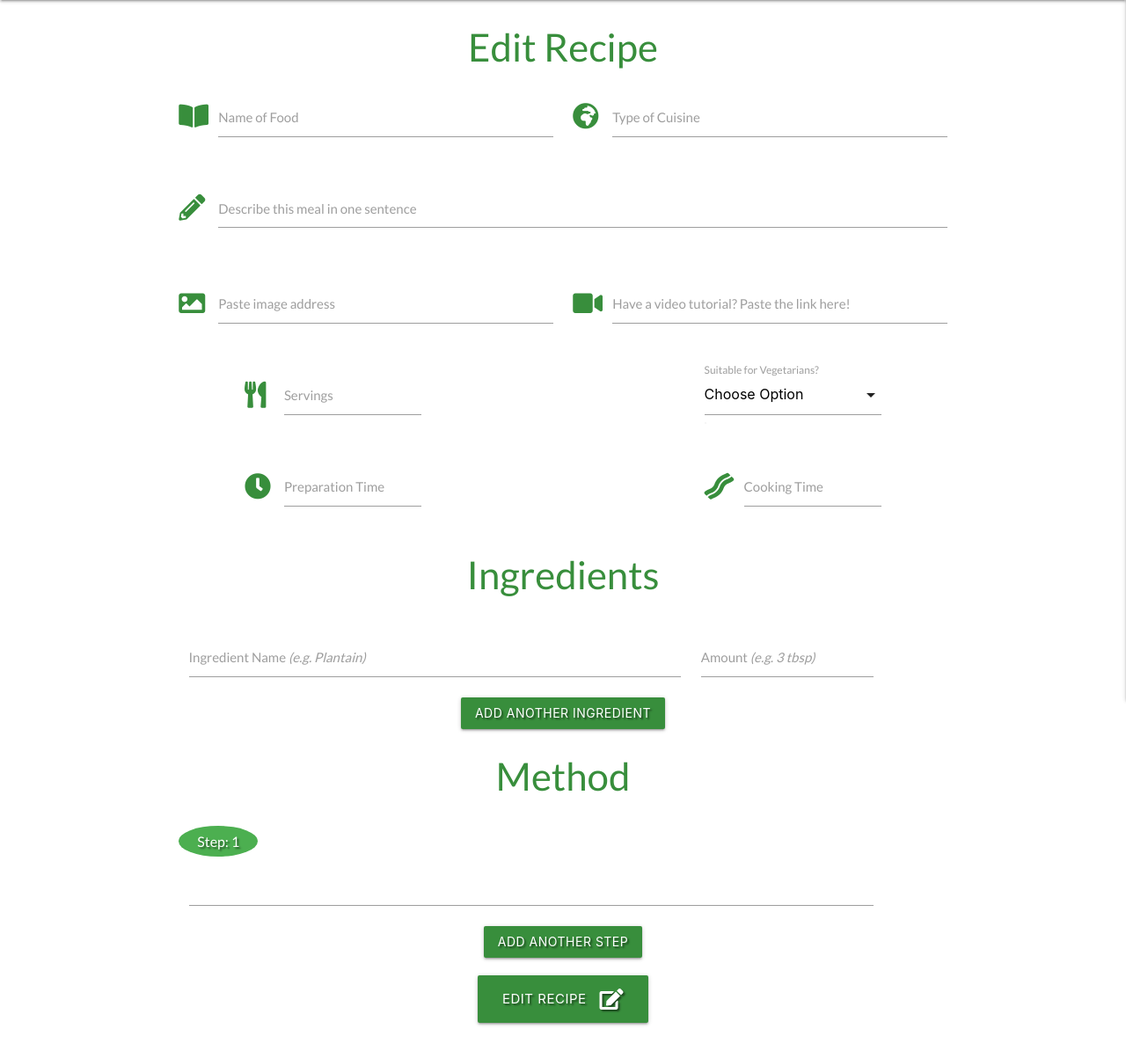
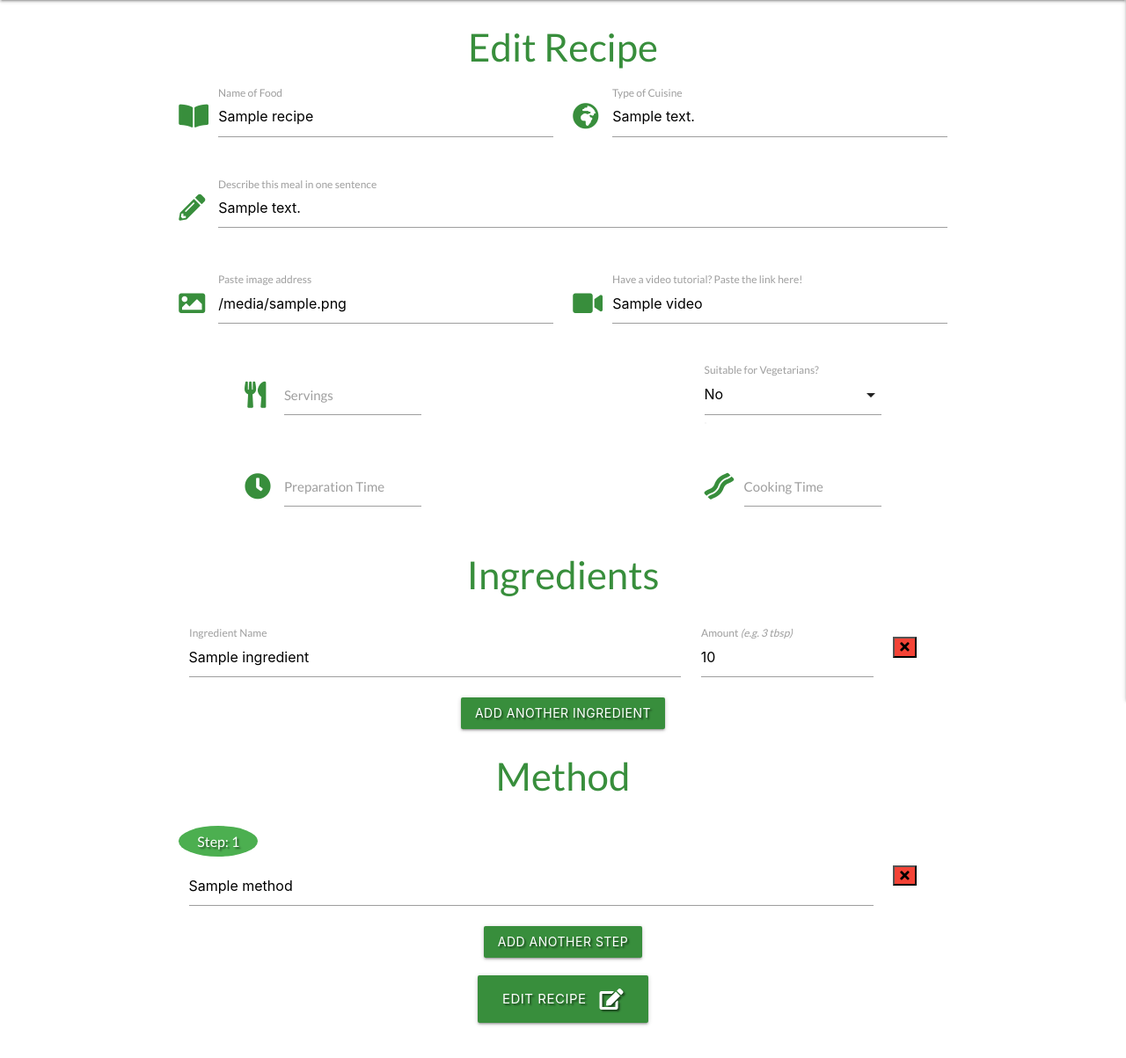
Before and after one commit to jerhabor/perfect-palate, a Flask app: template templates/edit_recipe.html in a window 1280 px wide. Shown: the part 64-1267 px from the top of the page at 88% size. Run offline with Flask 2, Linux system fonts and the light colour scheme; the template is opened without the code that fills it: most values are stand-ins (such as "Sample title", 1, 10 or a date in 2020); some libraries are stand-ins or nearby versions.

Commit message:
FEAT: Data from the MongoDB is now bound to the form when the user requests to edit their recipe.

```diff
--- a/app.py
+++ b/app.py
@@ -160,6 +160,7 @@ def edit_recipe(recipe_id):
     recipe = mongo.db.recipes.find_one({"_id": ObjectId(recipe_id)})
     return render_template("edit_recipe.html", recipe=recipe)
 
+
 if __name__ == "__main__":
     app.run(host=os.environ.get("IP"),
             port=int(os.environ.get("PORT")),
--- a/templates/edit_recipe.html
+++ b/templates/edit_recipe.html
@@ -12,14 +12,14 @@
                 <div class="input-field col s12 m6">
                     <i class="fas fa-book-open green-text text-darken-2 prefix"></i>
                     <input id="recipe_name" name="recipe_name" minlength="5" maxlength="50"
-                        type="text" class="validate" required>
+                        value="{{ recipe.recipe_name }}" type="text" class="validate" required>
                     <label for="recipe_name">Name of Food</label>
                 </div>
                 <!-- Type of Cuisine -->
                 <div class="input-field col s12 m6">
                     <i class="fas fa-globe-africa green-text text-darken-2 prefix"></i>
                     <input id="cuisine_type" name="cuisine_type" minlength="5" maxlength="30"
-                        type="text" class="validate" required>
+                        value="{{ recipe.cuisine_type }}" type="text" class="validate" required>
                     <label for="cuisine_type">Type of Cuisine</label>
                 </div>
             </div>
@@ -28,7 +28,9 @@
                 <div class="input-field col s12">
                     <i class="fas fa-pencil-alt green-text text-darken-2 prefix"></i>
                     <textarea id="description" name="description" class="validate materialize-textarea"
-                        minlength="5" maxlength="100" required></textarea>
+                        minlength="5" maxlength="100" required>
+                        {{- recipe.description -}}
+                    </textarea>
                     <label for="description">Describe this meal in one sentence</label>
                 </div>
             </div>
@@ -36,13 +38,15 @@
                 <!-- Link to Image -->
                 <div class="input-field col s12 m6">
                     <i class="fas fa-image green-text text-darken-2 prefix"></i>
-                    <input id="image" name="image" type="text" class="validate" required>
+                    <input id="image" name="image" type="text" class="validate"
+                        value="{{ recipe.image }}" required>
                     <label for="image">Paste image address</label>
                 </div>
                 <!-- Link to Video -->
                 <div class="input-field col s12 m6">
                     <i class="fas fa-video green-text text-darken-2 prefix"></i>
-                    <input id="video" name="video" type="text" class="validate">
+                    <input id="video" name="video" type="text" value="{{ recipe.video }}"
+                        class="validate">
                     <label for="video">Have a video tutorial? Paste the link here!</label>
                 </div>
             </div>
@@ -51,15 +55,20 @@
                 <div class="input-field col s6 m3 offset-m1">
                     <i class="fas fa-utensils green-text text-darken-2 prefix"></i>
                     <input id="servings" name="servings" type="number" min="1" max="5"
-                        class="validate" required>
+                        value="{{ recipe.servings }}" class="validate" required>
                     <label for="servings">Servings</label>
                 </div>
                 <!-- Is Vegetarian checkbox -->
                 <div class="input-field col s6 m3 offset-m4">
                     <select id="is_vegetarian" name="is_vegetarian" class="validate" required>
-                        <option value="" disabled selected>Choose Option</option>
-                        <option value="Yes">Yes</option>
-                        <option value="No">No</option>
+                        <option value="" disabled>Choose Option</option>
+                        {% if recipe.is_vegetarian == "Yes" %}
+                            <option value="Yes" selected>Yes</option>
+                            <option value="No">No</option>
+                        {% else %}
+                            <option value="Yes">Yes</option>
+                            <option value="No" selected>No</option>
+                        {% endif %}
                     </select>
                     <label for="is_vegetarian">Suitable for Vegetarians?</label>
                 </div>
@@ -69,14 +78,14 @@
                 <div class="input-field col s6 m3 offset-m1">
                     <i class="fas fa-clock green-text text-darken-2 prefix"></i>
                     <input id="prep_time" name="prep_time" type="number" min="1"
-                        class="validate" required>
+                        value="{{ recipe.prep_time }}" class="validate" required>
                     <label for="prep_time">Preparation Time</label>
                 </div>
                 <!-- Cooking Time -->
                 <div class="input-field col s6 m3 offset-m4">
                     <i class="fas fa-bacon green-text text-darken-2 prefix"></i>
                     <input id="cooking_time" name="cooking_time" type="number" min="1"
-                        class="validate" required>
+                        value="{{ recipe.cooking_time }}" class="validate" required>
                     <label for="cooking_time">Cooking Time</label>
                 </div>
             </div>
@@ -85,36 +94,52 @@
             <div class="row">
                 <div class="col s12">
                     <ul class="ingredient_items">
+                        {% for ingredient, amount in recipe.ingredients.items() %}
                         <li>
                             <div class="input-field col s6 m8">
                                 <input id="ingredient_name" name="ingredient_name" minlength="1" maxlength="50" type="text"
-                                    class="validate" required>
-                                <label for="ingredient_name">Ingredient Name <em>(e.g. Plantain)</em></label>
+                                    value="{{ ingredient }}" class="validate" required>
+                                <label for="ingredient_name">Ingredient Name </label>
                             </div>
                             <div class="input-field col s5 m3">
-                                <input id="ingredient_amount" name="ingredient_amount" minlength="1" maxlength="50" type="text" class="validate" required>
+                                <input id="ingredient_amount" name="ingredient_amount" minlength="1" maxlength="50"             value="{{ amount }}" type="text" class="validate" required>
                                 <label for="ingredient_amount">Amount <em>(e.g. 3 tbsp)</em></label>
                             </div>
+                            <div class="input-field col s1 m1">
+                                <button class="remove red" type="button"><i class="fa fa-times"></i></button>
+                            </div>
                         </li>
+                        {% endfor %}
                     </ul>
                 </div>
                 <div class="col s12 center-align">
-                    <button id="add_ingredient" class="btn green darken-2 text-shadow">Add Another Ingredient</button>
+                    <button id="add_ingredient" type="button" class="btn green darken-2 text-shadow">
+                        Add Another Ingredient
+                    </button>
                 </div>
             </div>
             <!-- Recipe Method -->
             <h3 class="green-text text-darken-2 center-align">Method</h3>
             <div class="row">
                 <div class="method-steps">
+                    {% for step, method in recipe.method.items() %}
                     <div class="input-field col s12">
                         <span class="col s11">
                         <input id="method" name="method" type="text"
-                            class="validate">
+                            value="{{ method }}" class="validate">
                         </span>
+                        {% if step != "1" %}
+                            <span class="col s1">
+                                <button class="remove red" type="button"><i class="fa fa-times"></i></button>
+                            </span>
+                        {% endif %}
                     </div>
+                    {% endfor %}
                 </div>
                 <div class="col s12 center-align">
-                    <button id="add_step" class="btn green darken-2 text-shadow">Add Another Step</button>
+                    <button id="add_step" type="button" class="btn green darken-2 text-shadow">
+                        Add Another Step
+                    </button>
                 </div>
             </div>
             <!-- Submit Button -->
```
